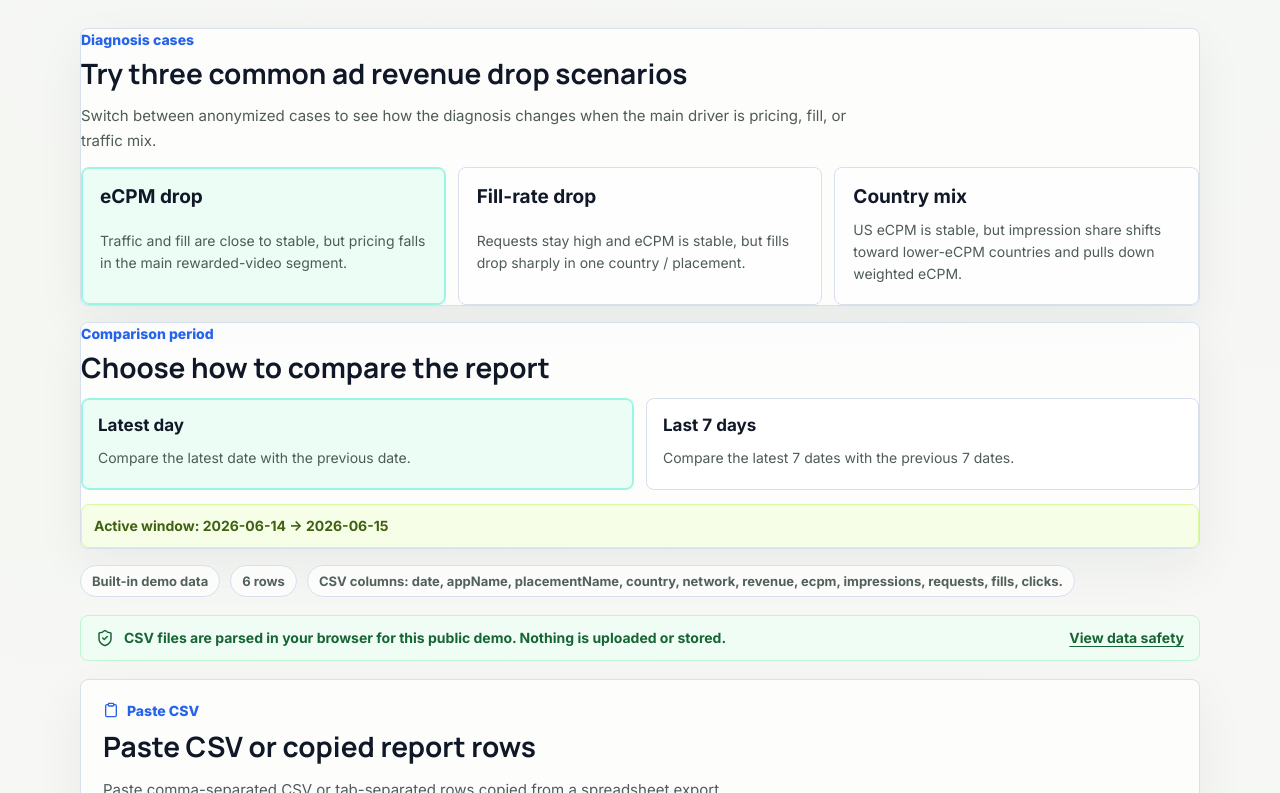
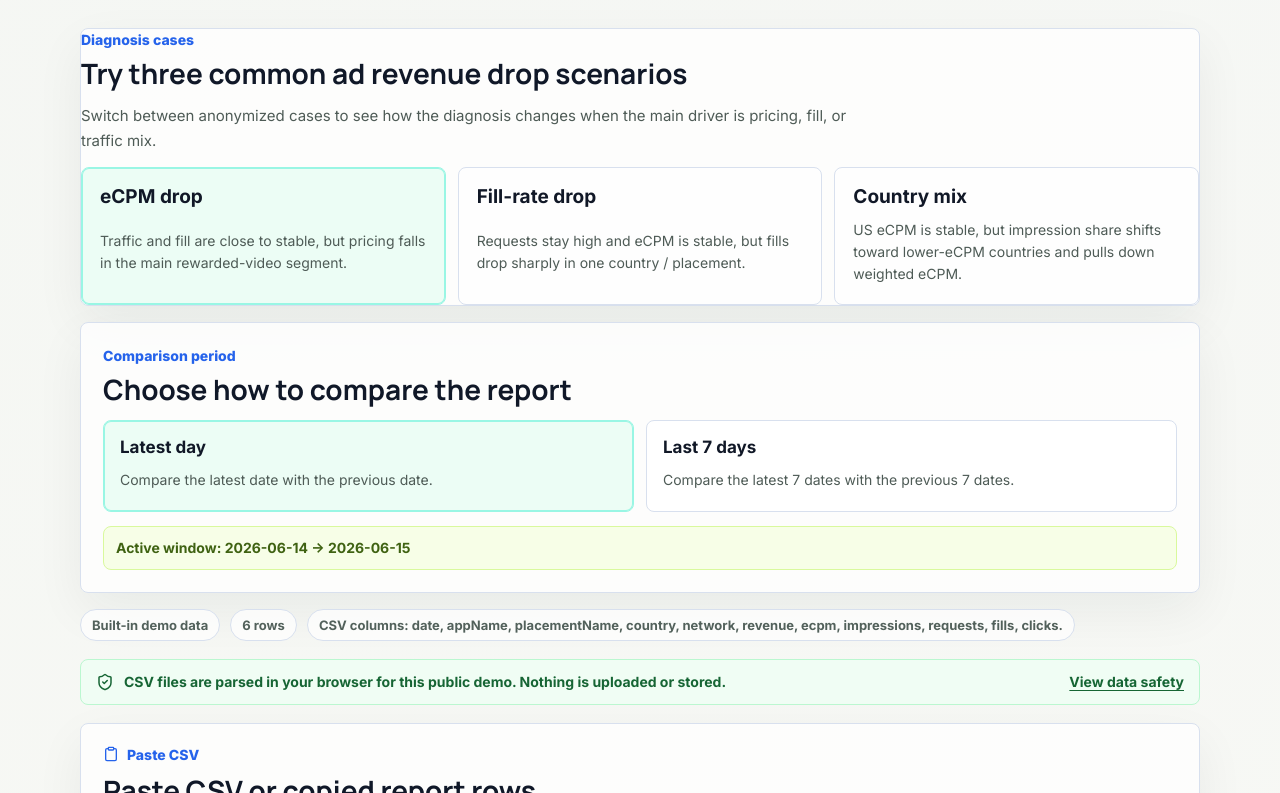
Before and after one commit to X6689/ecpm-bazaar-site, a Next.js app: page /demo in a window 1280 px wide. Shown: the part 494-1287 px from the top of the page. Built offline with nearby package versions, Linux system fonts and the light colour scheme.

Commit message:
Fix demo comparison panel padding

```diff
--- a/app/globals.css
+++ b/app/globals.css
@@ -1490,7 +1490,8 @@ h3,
 .diagnosis-card-panel,
 .paste-panel,
 .field-check-panel,
-.quality-panel {
+.quality-panel,
+.comparison-panel {
   padding: 22px;
 }
 
```
